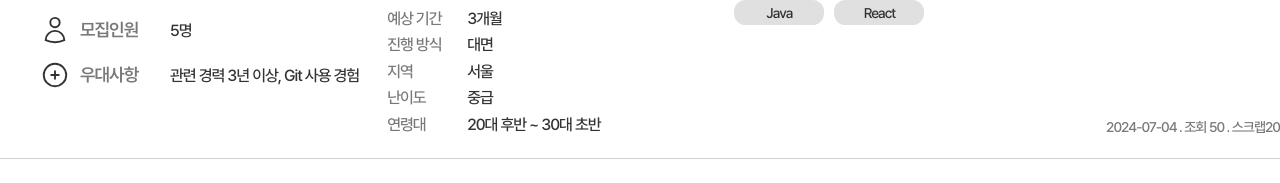
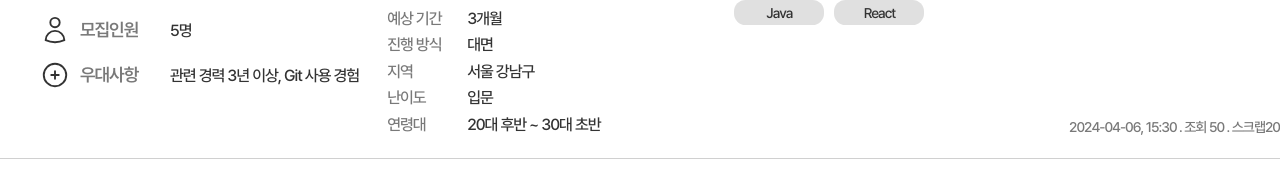
Before and after one commit to yezixx/SOLUX_LETS_IT_Frontend, a React (Vite) app: page /projects/detail/1 in a window 1280 px wide. Shown: the part 346-529 px from the top of the page. Built offline with nearby package versions, Linux system fonts and the light colour scheme; no server answers.

Commit message:
Fix: 백엔드 반환 데이터에 맞게 수정

```diff
--- a/src/Screen/ProjPost_detail/PostInfo/PostInfo.jsx
+++ b/src/Screen/ProjPost_detail/PostInfo/PostInfo.jsx
@@ -3,7 +3,7 @@ import UserIcon from "../../../Image/Icons/UserIcon";
 import styles from "./PostInfo.module.css";
 import PlusCircleIcon from "../../../Image/Icons/PlusCircleIcon";
 import BookmarkIcon from "../../../Image/Icons/BookmarkIcon";
-import CheckIcon from "../../../Image/Icons/CheckIcon";
+//import CheckIcon from "../../../Image/Icons/CheckIcon";
 
 const PostInfo = ({ post, isBookmark, onClickScrap }) => {
   return (
@@ -20,12 +20,12 @@ const PostInfo = ({ post, isBookmark, onClickScrap }) => {
             <div>
               <CalendarIcon />
               <div className={styles.PostInfo__subLabel}>모집마감</div>
-              {`${post.recruitEndDate}`}
+              {`${post.recruitDueDate}`}
             </div>
             <div>
               <UserIcon />
               <div className={styles.PostInfo__subLabel}>모집인원</div>
-              {`${post.recruitmentCount}명`}
+              {`${post.peopleNum}명`}
             </div>
             <div>
               <PlusCircleIcon />{" "}
@@ -40,23 +40,23 @@ const PostInfo = ({ post, isBookmark, onClickScrap }) => {
             <div className={styles.PostInfo__projInfoDetail}>
               <div>
                 <div className={styles.PostInfo__subLabel}>예상 기간</div>
-                {post.projectInfo.projectPeriod}
+                {post.projectPeriod}
               </div>
               <div>
                 <div className={styles.PostInfo__subLabel}>진행 방식</div>
-                {post.projectInfo.method}
+                {post.onOff}
               </div>
               <div>
                 <div className={styles.PostInfo__subLabel}>지역</div>
-                {post.projectInfo.regionId}
+                {`${post.region} ${post.subRegion ? post.subRegion : ""}`}
               </div>
               <div>
                 <div className={styles.PostInfo__subLabel}>난이도</div>
-                {"중급"}
+                {post.difficulty}
               </div>
               <div>
                 <div className={styles.PostInfo__subLabel}>연령대</div>
-                {post.projectInfo.ageGroup}
+                {post.ageGroup}
               </div>
             </div>
           </div>
@@ -76,14 +76,14 @@ const PostInfo = ({ post, isBookmark, onClickScrap }) => {
                 )*/}
               </div>
               <div className={styles.PostInfo__skill}>
-                {post.requiredSkills.map((skill, index) => (
+                {post.stack.map((skill, index) => (
                   <div key={index}>{skill}</div>
                 ))}
               </div>
             </div>
-            <div className={styles.PostInfo__meta}>{`${"2024-07-04"} . 조회 ${
-              post.viewCount
-            } . 스크랩${post.scrapCount}`}</div>
+            <div
+              className={styles.PostInfo__meta}
+            >{`${post.createdAt} . 조회 ${post.viewCount} . 스크랩${post.scrapCount}`}</div>
           </div>
         </div>
       </div>
--- a/src/Screen/ProjPost_detail/ProjPost_detail.jsx
+++ b/src/Screen/ProjPost_detail/ProjPost_detail.jsx
@@ -18,69 +18,17 @@ import {
 } from "../../service/commentService";
 
 const mock_post = {
-  /*
-  // 구인글 정보
-  postInfo: {
-    title: "웹 사이드 프로젝트 팀원 모집",
-    writer: "yuming",
-    hireDate: {
-      startDate: "2024-04-06",
-      endDate: "2024-04-09",
-    },
-    hireTO: 0,
-    preferred: ["배포 경험 1회", "지도 API 사용 경험"],
-    postedDate: "2024-04-05, 14:30",
-    hits: 160,
-    scrap: 15,
-  },
-  // 프로젝트 정보
-  projInfo: {
-    expectedPeriod: {
-      startDate: "2024-04-10",
-      endDate: "2024-08-13",
-    },
-    field: "웹 개발",
-    meetingType: "대면",
-    area: "서울 강남구",
-    level: "중급",
-  },
-  // 필요 스택
-  needSkill: ["React", "JavaScript"],
-  // 협의 가능 여부
-  isNegotiable: true,
-  // 구인글 본문
-  description: `    [프로젝트 주제]
-    안녕하세요. 저희는 현재 한국에 거주하거나 방문한 또는 방문할 외국인을 위해 다양한 정보를 제공할 수 있는 커뮤니티 사이트를 만들고 있습니다.
-    현재 150명 정도 있는 디스코드 채널에서 외국인들에게 필요한 정보들을 수집 및 정리하고 있으며 이러한 정보들을 외국인 친화적인 방법으로 제공하려고 합니다.
-    현재 MVP기능은 단순 게시판 기능으로 생각하고 있으며 운영하면서 다양한 기능들을 추가해보려고 합니다.
-    현재 생각해 둔 기능을 다음과 같습니다.
-    맛집 및 관광지 지도
-    언어교환 첨삭 기능
-    물품 공구 기능
-
-    [ 팀 구성 ]
-    현재는 주니어 백엔드 개발자 2명으로 이루어져 있으며, 프론트 개발까지 같이 하다보니 힘이 들어 프론트엔드 개발자님을 모시고 있습니다.
-
-    [ 저희는 이렇게 협업하고 있어요 ]
-    슬랙을 통해 업무 내용을 주고 받고 있습니다.
-    Jira를 통해 일주일 단위로 작업을 공유하고 스프린트 하고 있습니다.
-    Figma를 통해 간단한 와이어프레임을 그리고 있습니다.
-    최대한 이상적인 협업을 하기위해 노력하고 있으나 적은 경험으로 부족할 수 있습니다만, 부정적인 피드백에도 항상 열려있습니다 :)
-
-    [ 기술 스택 ]
-    - 프론트 : Nuxt.js로 되어 있으나 Next.js로 다시 구성하셔도 괜찮습니다.
-    - 백엔드 : Java, Spring
-    `,*/
-  recruitmentCount: 5,
-  recruitEndDate: "2024-07-31",
+  peopleNum: 5,
+  createdAt: "2024-04-06, 15:30",
+  recruitDueDate: "2024-07-31",
   preference: "관련 경력 3년 이상, Git 사용 경험",
-  projectInfo: {
-    method: "대면",
-    regionId: "서울",
-    projectPeriod: "3개월",
-    ageGroup: "20대 후반 ~ 30대 초반",
-  },
-  requiredSkills: ["Java", "React"],
+  onOff: "대면",
+  region: "서울",
+  subRegion: "강남구",
+  projectPeriod: "3개월",
+  ageGroup: "20대 후반 ~ 30대 초반",
+  difficulty: "입문",
+  stack: ["Java", "React"],
   content: `    [프로젝트 주제]
     안녕하세요. 저희는 현재 한국에 거주하거나 방문한 또는 방문할 외국인을 위해 다양한 정보를 제공할 수 있는 커뮤니티 사이트를 만들고 있습니다.
     현재 150명 정도 있는 디스코드 채널에서 외국인들에게 필요한 정보들을 수집 및 정리하고 있으며 이러한 정보들을 외국인 친화적인 방법으로 제공하려고 합니다.
@@ -105,9 +53,8 @@ const mock_post = {
     `,
   scrapCount: 20,
   viewCount: 50,
-  writer: "1",
+  userId: "1",
   title: "웹 사이드 프로젝트 팀원 모집",
-  isNegotiable: true,
 };
 
 const mock_comments = [
@@ -124,7 +71,7 @@ const mock_comments = [
     createDate: "2024-04-06, 15:30",
     updateDate: "2024-04-06, 16:00",
     content: `모임 요일은 팀원 모집 후 상의하여 결정하려고 합니다.
-    스택은 경험이 없으셔도 상관없습니다. 함께 공부하면서 프로젝트를 진행하면 되니까요!`,
+    해당 스택을 조금이라도 사용해보신 분을 찾고있습니다.`,
   },
 ];
 
@@ -133,10 +80,9 @@ const ProjPost_detail = () => {
   const [loading, setLoading] = useState(true);
   const [post, setPost] = useState(mock_post);
   const postId = useParams().postId;
-  console.log(postId);
 
   const [comments, setComments] = useState(mock_comments);
-  const commentIdRef = useRef(1);
+  const commentIdRef = useRef(2);
   const commentInputRef = useRef();
 
   const [isBookmark, setIsBookmark] = useState(false);
@@ -144,20 +90,22 @@ const ProjPost_detail = () => {
   const nav = useNavigate();
 
   const isWriter = () => {
-    return String(post.writer) === String(loginUserId);
+    return String(post.userId) === String(loginUserId);
   };
 
   useEffect(() => {
     setLoading(true);
     getPosts(postId)
       .then((data) => {
-        setPost(data.data);
+        setPost(data);
         setLoading(false);
+        console.log(data);
       })
       .catch((error) => {
         console.log("post detail error(ProjPost_Datil.jsx): ", error);
-        alert("게시글을 불러오는데 실패했습니다.");
+        //alert("게시글을 불러오는데 실패했습니다.");
         setLoading(false);
+        //nav(-1);
       });
     /*
     getComments(postId)
@@ -270,7 +218,7 @@ const ProjPost_detail = () => {
                 <CommentItem
                   key={index}
                   {...comment}
-                  postWriter={post.writer}
+                  postWriter={post.userId}
                   inputRef={commentInputRef}
                   onDelete={onDeleteComment}
                   onUpdate={onUpdateComment}
```
